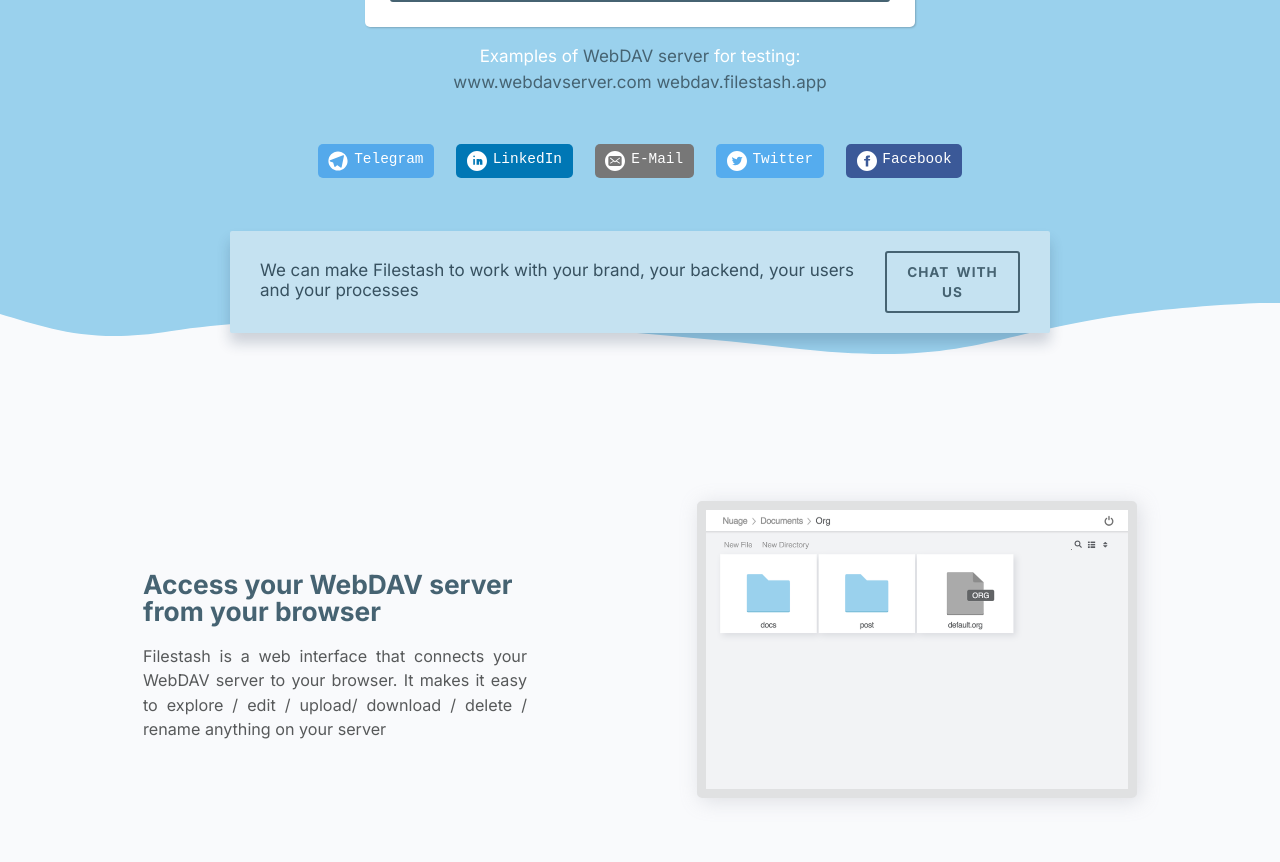
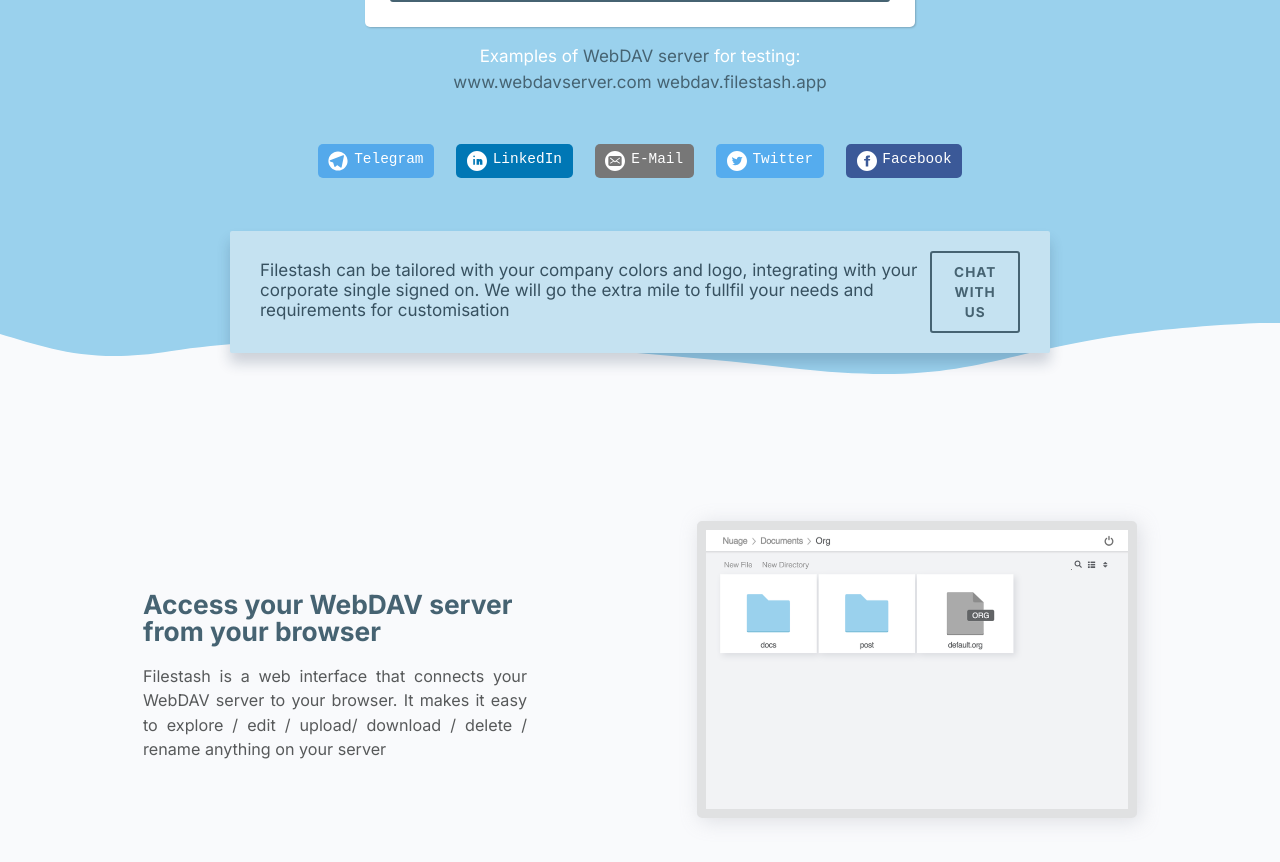
Before and after one commit to mickael-kerjean/filestash-website, a Jekyll site: the page built from _posts/2021-10-18-webdav-client.md, in a window 1280 px wide and 900 px high, scrolled down 372 px. Shown: the top 862 px of the window. Built offline with Jekyll 4.4.1, drawn with Linux system fonts in a browser that asks for light colours.

Commit message:
content (update): cta wording

```diff
--- a/_posts/2019-11-21-s3-browser.html
+++ b/_posts/2019-11-21-s3-browser.html
@@ -95,7 +95,7 @@
   <div class="container">
     <div id="oem">
       <span>
-        We can make Filestash to work with your brand, your backend, your users and your processes
+        Filestash can be tailored with your company colors and logo, integrating with your corporate single signed on. We will go the extra mile to fullfil your needs and requirements for customisation
       </span>
       <a href="/pricing/?modal=enterprise" class="btn">Chat with us</a>
     </div>
--- a/_posts/2019-11-26-ftp-web-client.html
+++ b/_posts/2019-11-26-ftp-web-client.html
@@ -63,7 +63,7 @@
   <div class="container">
     <div id="oem">
       <span>
-        We can make Filestash to work with your brand, your backend, your users and your processes
+        Filestash can be tailored with your company colors and logo, integrating with your corporate single signed on. We will go the extra mile to fullfil your needs and requirements for customisation
       </span>
       <a href="/pricing/?modal=enterprise" class="btn">Chat with us</a>
     </div>
--- a/_posts/2021-10-18-webdav-client.md
+++ b/_posts/2021-10-18-webdav-client.md
@@ -53,7 +53,7 @@
   <div class="container">
     <div id="oem">
       <span>
-        We can make Filestash to work with your brand, your backend, your users and your processes
+        Filestash can be tailored with your company colors and logo, integrating with your corporate single signed on. We will go the extra mile to fullfil your needs and requirements for customisation
       </span>
       <a href="/pricing/?modal=enterprise" class="btn">Chat with us</a>
     </div>
```
Also changed, not shown: _posts/2020-04-30-sftp-browser.md (+1 -1 lines).
